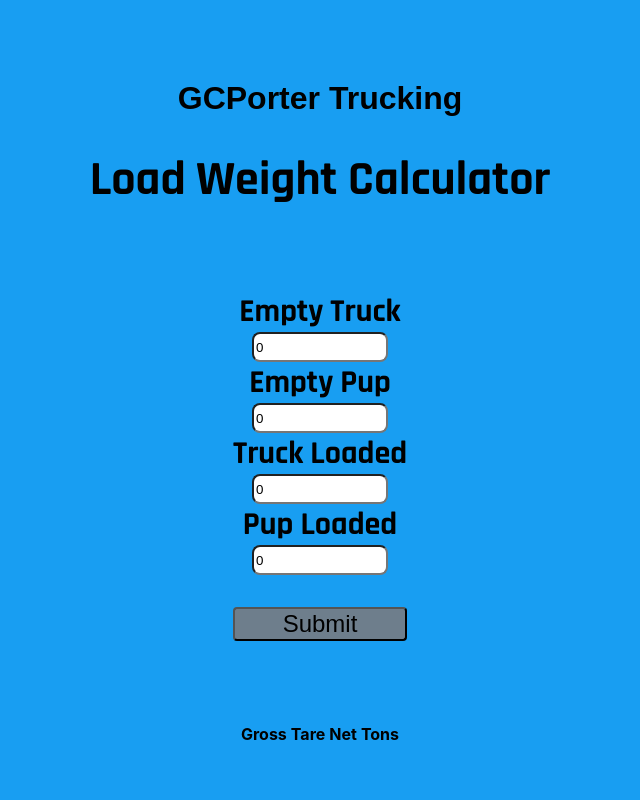
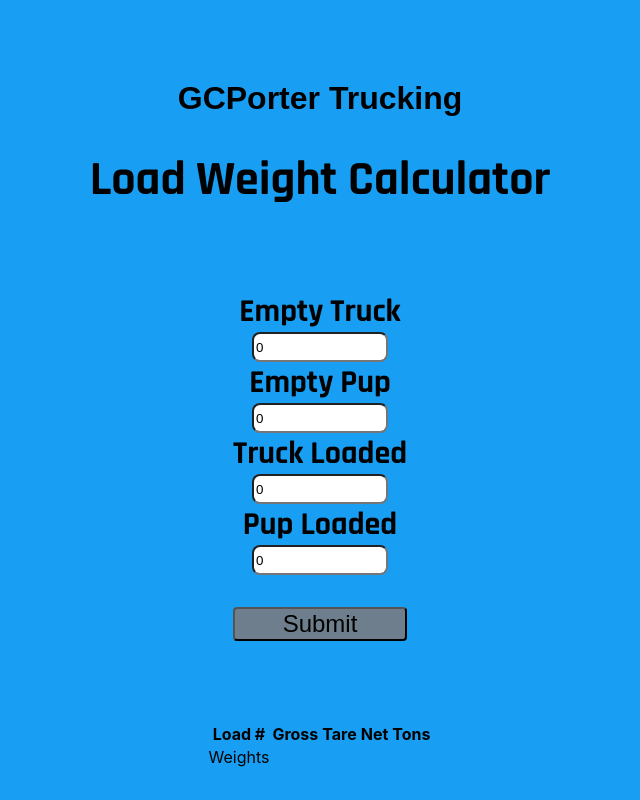
Before and after one commit to TandiweP/scales, a React (Create React App) app: page / in a window 1280 px wide. Shown: the whole page, without its empty margins (320-960 px from the left). Built offline with nearby package versions, Linux system fonts and the light colour scheme; a web font is replaced by a local one.

Commit message:
reformat table

```diff
--- a/src/components/Table.js
+++ b/src/components/Table.js
@@ -1,23 +1,37 @@
 
 import React  from "react";
 
-export default function Table (props) {
+export default function Table ({handleSubmit}) {
 
 return (
 
     <table className = "response">
+        <thead>
         <tr>
+            <th>Load #</th>
             <th>Gross</th>
             <th>Tare</th>
             <th>Net</th>
             <th>Tons</th>
         </tr>
-        <tr>
-            <td>{props.gross}</td>
-            <td>{props.tare}</td>
-            <td>{props.net}</td>
-            <td>{props.tons}</td>
-        </tr>
+        </thead>
+        <tbody>
+            {/* {
+                handleSubmit.map((data, index) => {
+                    return(
+                        <tr key={index}>
+                            <td>{index+1}</td>
+                            <td>{data.gross}</td>
+                            <td>{data.tare}</td>
+                            <td>{data.net}</td>
+                            <td>{data.tons}</td>
+                        </tr>
+                    )
+
+       })
+        } */}
+        Weights
+        </tbody>
     </table>
    )
 
```
